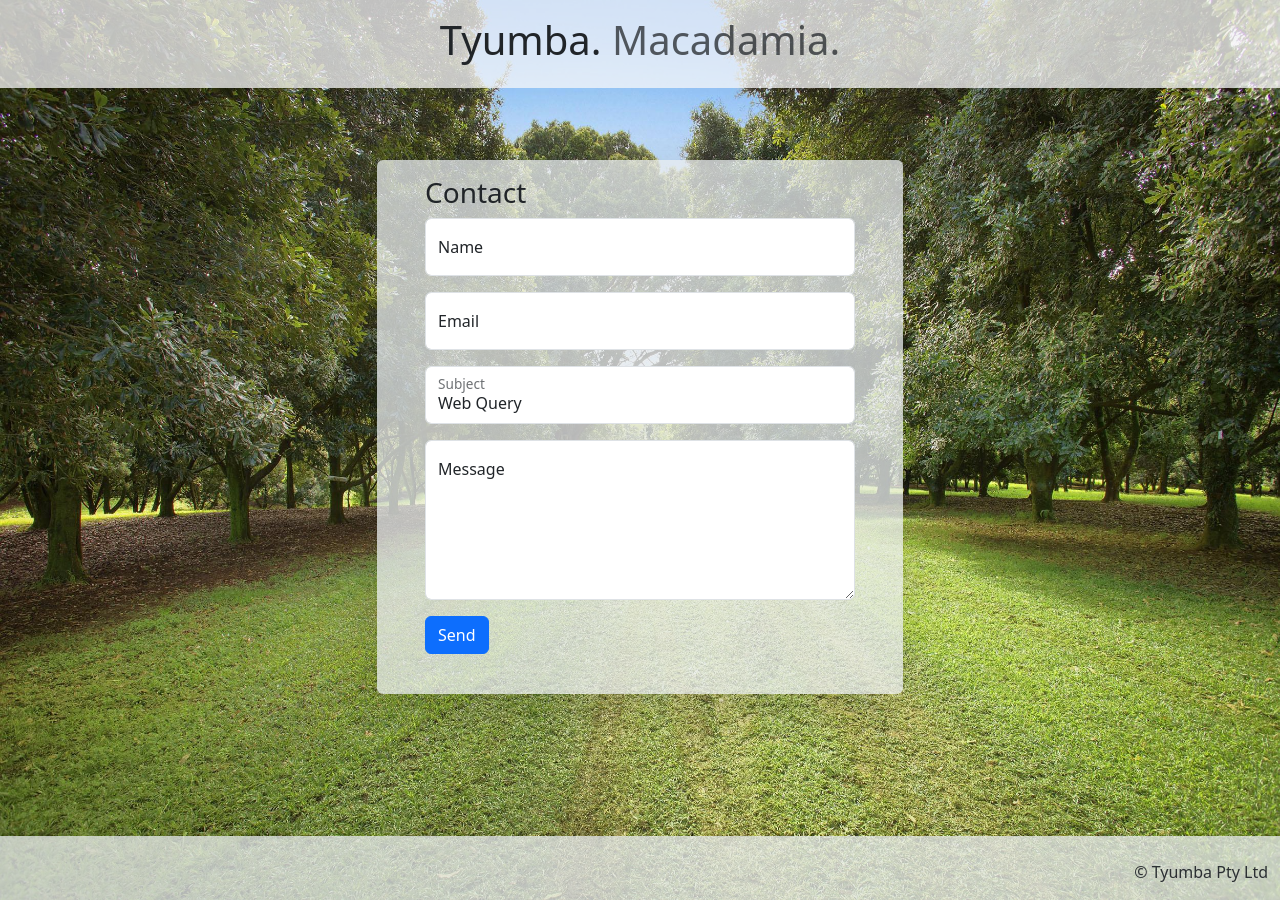
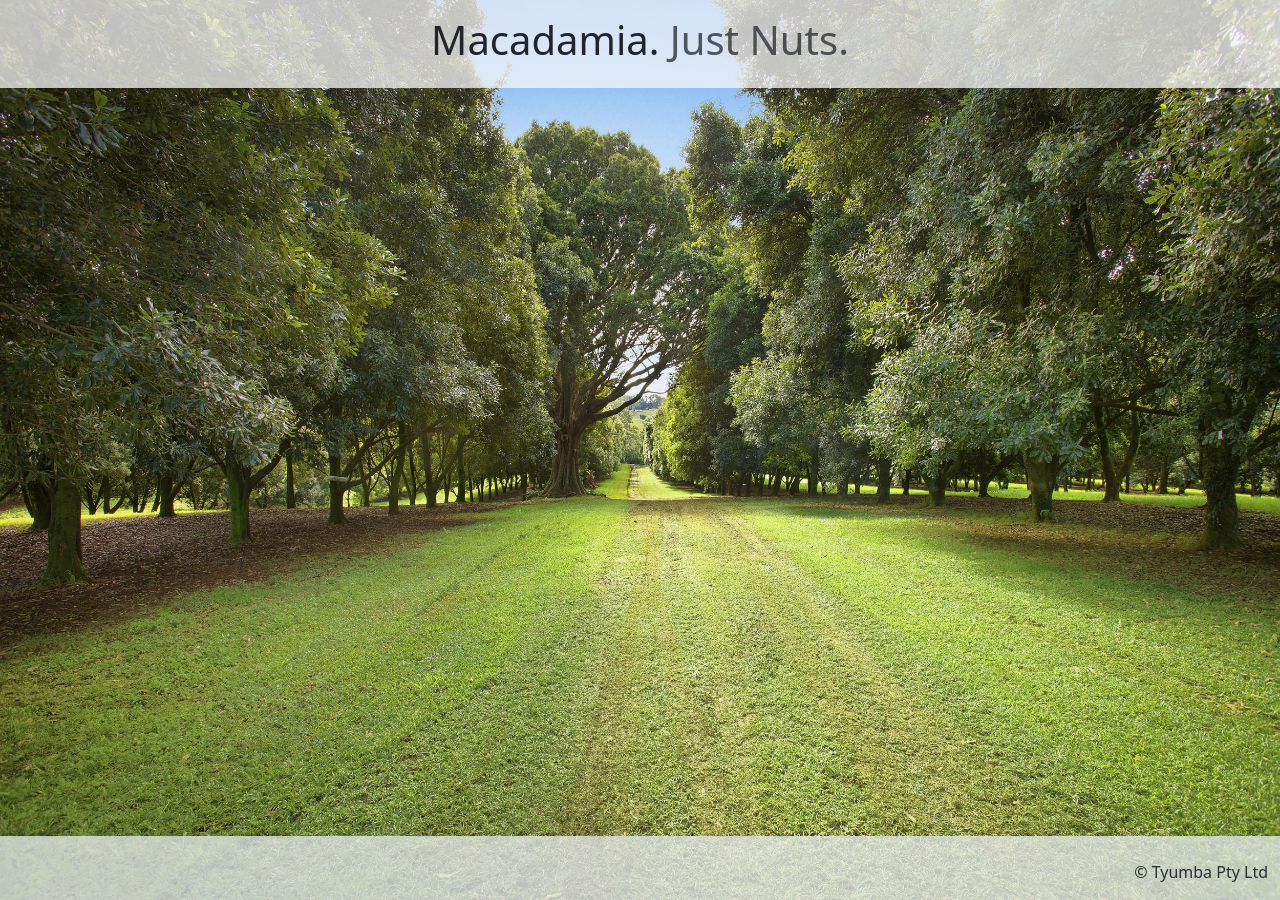
Before and after one commit to Tyumba/tyumba.com.au, a Jekyll site: the page built from index.html, in a window 1280 px wide. Built offline with Jekyll 4.4.1, drawn with Linux system fonts in a browser that asks for light colours.

Commit message:
Update index.html

```diff
--- a/index.html
+++ b/index.html
@@ -2,14 +2,8 @@
 layout: default
 permalink: /
 
-title: "Tyumba."
-subtitle: "Macadamia."
+title: "Macadamia."
+subtitle: "Just Nuts."
 lead:
 
 ---
-<section class="w-50 p-3 my-5 mx-auto">
-	<div class="bg-body-secondary bg-opacity-75 shadow-lg rounded py-3 px-5">
-		<h3>Contact</h3>
-{% include contact.html %}
-	</div>
-</section>
```
